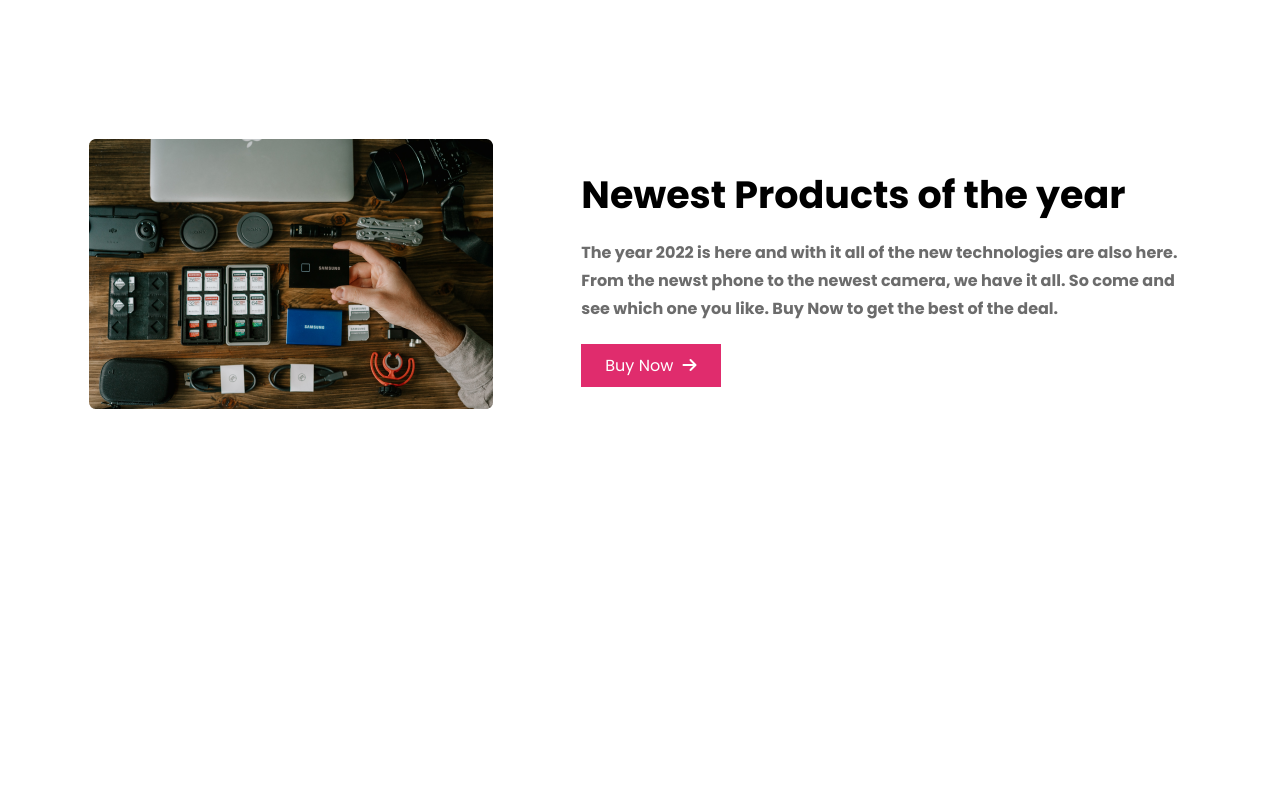
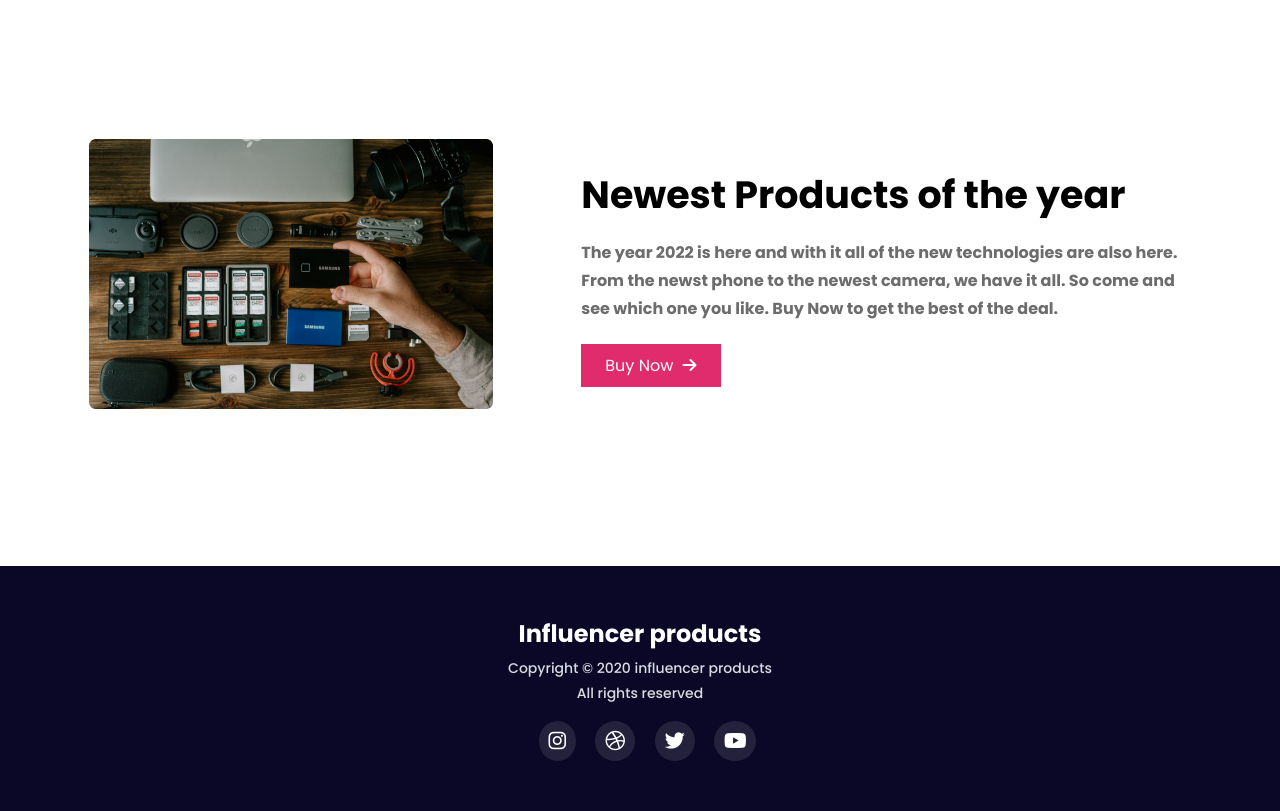
Before and after one commit to Forhad920/Responsive-Influencer-Gear, a plain HTML site: page index.html in a window 1280 px wide. Shown: the part 2328-3139 px from the top of the page. Before the commit the page ends 2894 px from the top, so only its background shows below. Drawn offline with Linux system fonts and the light colour scheme.

Commit message:
footer commit

```diff
--- a/index.html
+++ b/index.html
@@ -269,6 +269,19 @@
         </div>
     </section>
     <!-- end of Newest Products -->
+    <!-- start of footer -->
+    <footer class="footer">
+        <h3>Influencer products</h3>
+        <p>Copyright © 2020 influencer products</p>
+        <p>All rights reserved</p>
+        <div class="icon">
+            <a href="#"><i class="fab fa-instagram"></i></a>
+            <a href="#"><i class="fab fa-dribbble"></i></i></a>
+            <a href="#"><i class="fab fa-twitter"></i></a>
+            <a href="#"><i class="fab fa-youtube"></i></i></a>
+        </div>
+    </footer>
+    <!-- end of footer -->
 </body>
 
 </html>
--- a/style.css
+++ b/style.css
@@ -126,7 +126,7 @@ start of collection styling
 }
 .more-info {
   text-align: end;
-  margin-right: 120px;
+  margin-right: 50px;
   margin-top: 20px;
 }
 .more-info a {
@@ -165,3 +165,40 @@ newest product styling
 /* -------------------------
 end of newest product styling
 -------------------------- */
+/* ------------------------
+footer styling
+-------------------------- */
+.footer {
+  text-align: center;
+  background-color: #0a0826;
+  color: #fff;
+  padding-top: 50px;
+  padding-bottom: 50px;
+}
+.footer h3 {
+  font-size: 24px;
+  font-weight: 700;
+  margin-bottom: 5px;
+}
+.footer p {
+  font-size: 14px;
+  line-height: 25px;
+  font-weight: 500;
+  color: #d9dbe1;
+}
+.footer .icon {
+  margin-top: 15px;
+}
+.footer .icon a {
+  color: #fff;
+  font-size: 20px;
+}
+.footer .icon a i {
+  background-color: rgba(255, 255, 255, 0.1);
+  border-radius: 50%;
+  padding: 10px;
+  margin-left: 15px;
+}
+/* --------------------------
+end of footer styling
+------------------------ */
```
